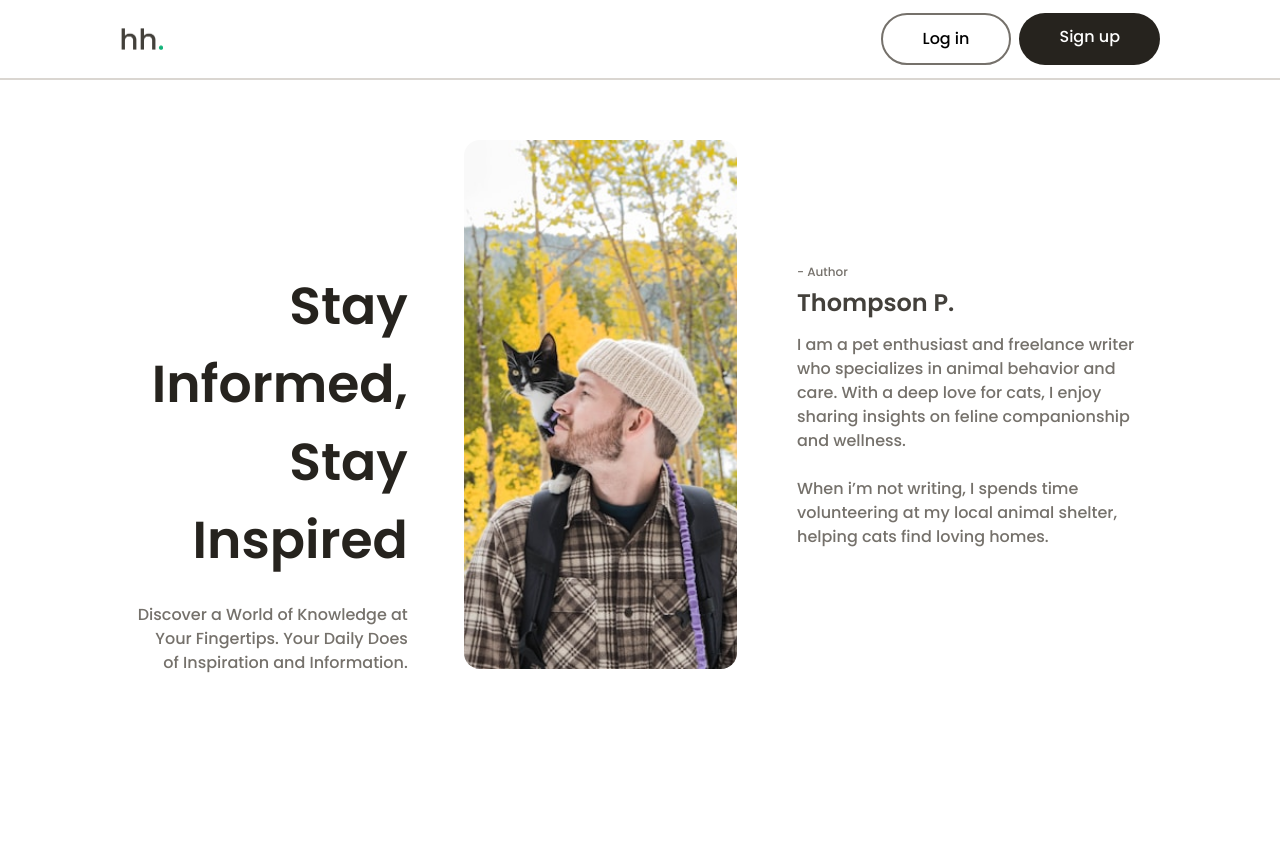
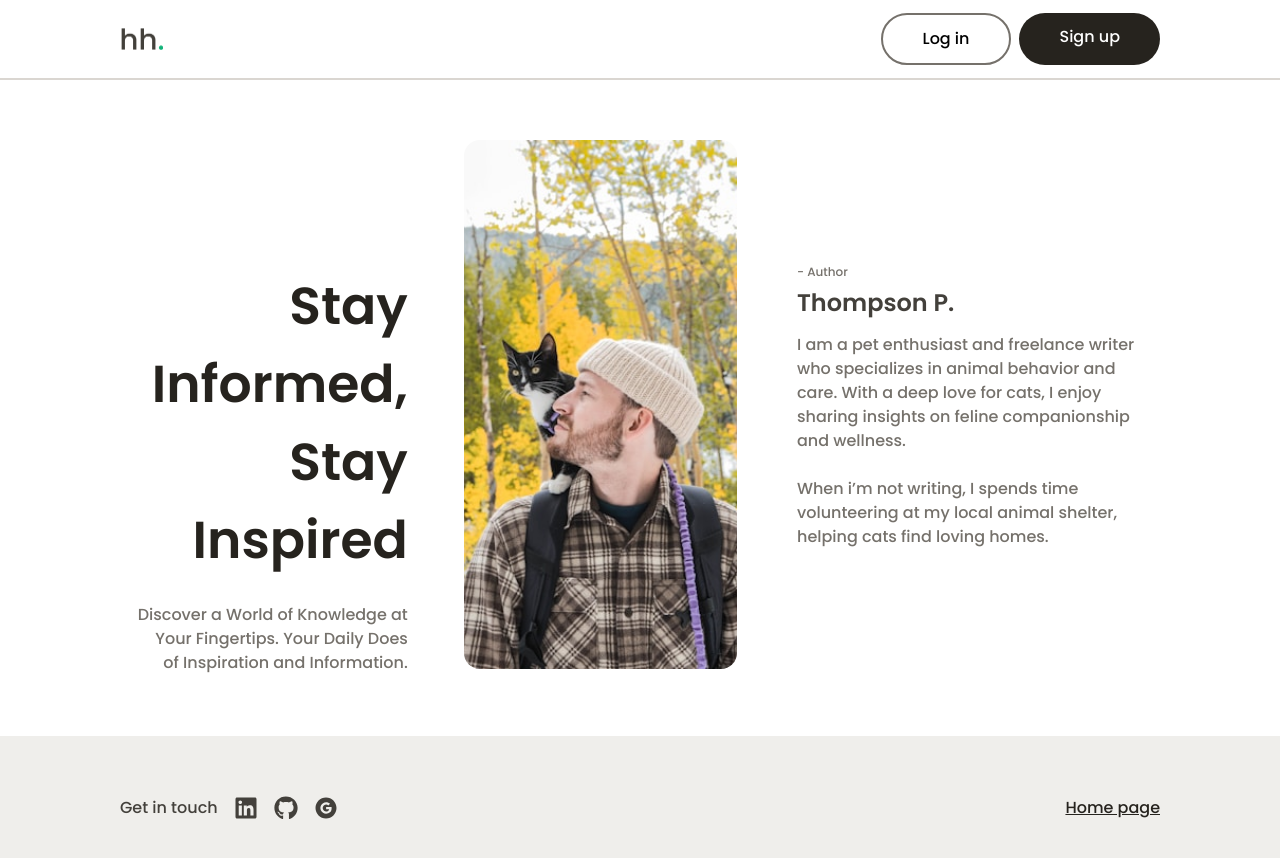
Before and after one commit to Arisa-Kaewsuan/maple-personal-blog, a React (Vite) app: page / in a window 1280 px wide. Shown: the top 858 px of the page. Before the commit the page ends 800 px from the top, so only its background shows below. Built offline with nearby package versions, Linux system fonts and the light colour scheme.

Commit message:
feat: add footer section

```diff
--- a/package.json
+++ b/package.json
@@ -14,6 +14,7 @@
     "@tailwindcss/vite": "^4.0.14",
     "react": "^19.0.0",
     "react-dom": "^19.0.0",
+    "react-icons": "^5.5.0",
     "tailwindcss": "^4.0.14"
   },
   "devDependencies": {
--- a/src/App.jsx
+++ b/src/App.jsx
@@ -1,9 +1,7 @@
-import { useState } from 'react'
-import reactLogo from './assets/react.svg'
-import viteLogo from '/vite.svg'
 import './App.css'
 import NavBar from './components/NavBar'
 import HeroSection from './components/HeroSection'
+import {Footer} from './components/Footer'
 
 function App() {
 
@@ -11,6 +9,7 @@ function App() {
     <>
       <NavBar/>
       <HeroSection/>
+      <Footer/>
     </>
   )
 }
--- /dev/null
+++ b/src/components/Footer.jsx
@@ -0,0 +1,20 @@
+import React from 'react';
+import { FaLinkedin, FaGithub } from "react-icons/fa";
+import { AiFillGoogleCircle } from "react-icons/ai";
+
+export const Footer = () => {
+  return (
+    <>
+      <div className='mt-[3.25rem] md:mt-[7.9375rem] bg-brown-200 w-full h-[9.5rem] md:h-36 flex flex-col md:flex-row justify-center md:justify-between md:px-[7.5rem] items-center'>
+        <div className='flex'>
+            <p className='text-b1 text-brown-500 font-medium'>Get in touch</p>
+            <FaLinkedin className='ml-4 w-6 h-6  text-brown-500'/>
+            <FaGithub className='ml-4 w-6 h-6 text-brown-500'/>
+            <AiFillGoogleCircle className='ml-4 w-6 h-6 text-brown-500'/>
+        </div>
+
+        <a href="#" className=' mt-6 md:mt-0 text-b1 text-brown-600 font-medium underline'>Home page</a>
+      </div>
+    </>
+  )
+}
```
Also changed, not shown: 1 other file (tests, documents, lock files or other folders).
